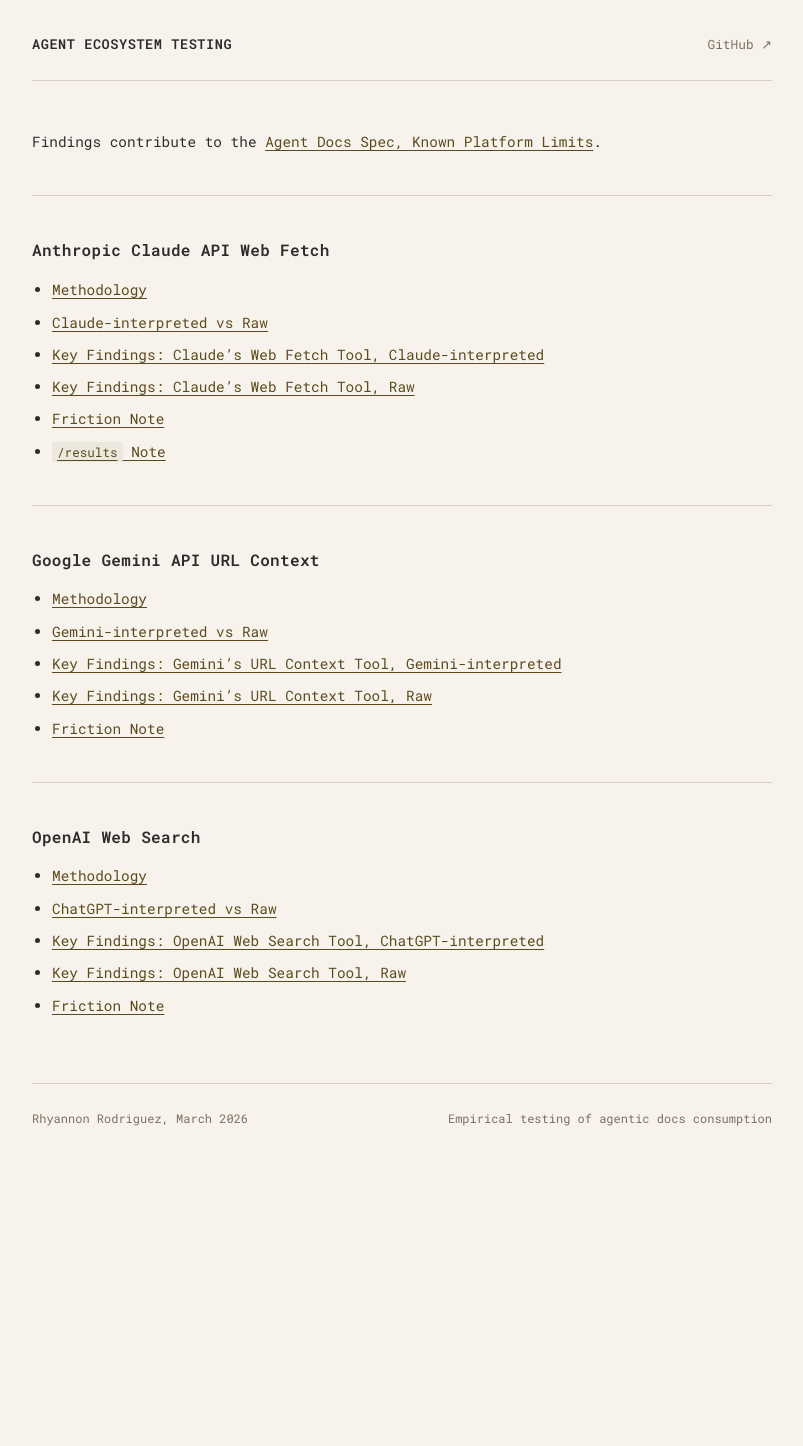
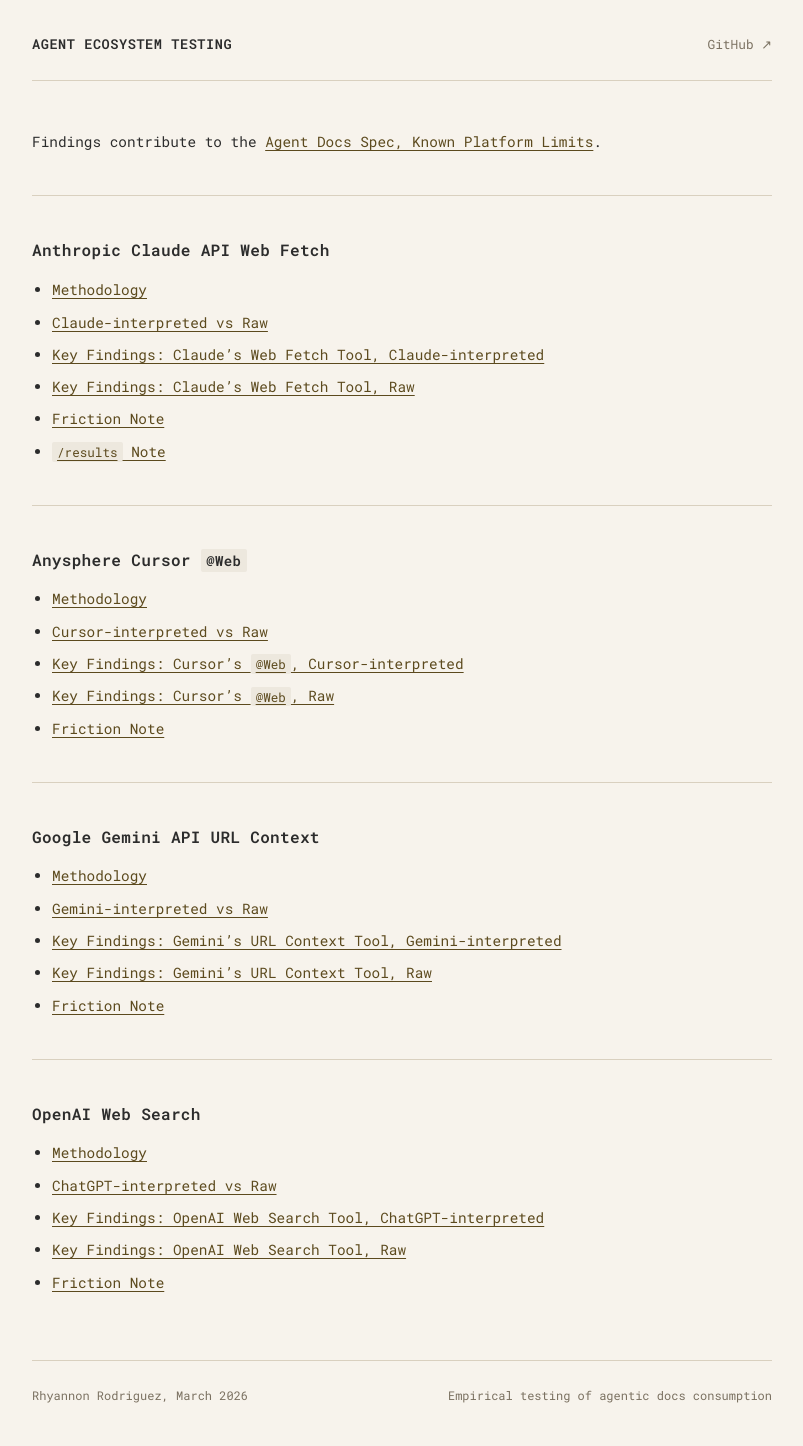
Before and after one commit to rhyannonjoy/agent-ecosystem-testing, a Jekyll site: the page built from index.md, in a window 1280 px wide. Shown: the whole page, without its empty margins (238-1041 px from the left). Built offline with Jekyll 4.4.1, drawn with Linux system fonts in a browser that asks for light colours; before the commit the page ends 1169 px from its top, so only the background shows below that.

Commit message:
docs(cursor): add Cursor skeleton (Issue #15)

```diff
--- a/index.md
+++ b/index.md
@@ -18,6 +18,16 @@
 
 ---
 
+## Anysphere Cursor `@Web`
+
+- [Methodology](/docs/anysphere-cursor/methodology.md)
+- [Cursor-interpreted vs Raw](/docs/anysphere-cursor/cursor-interpreted-vs-raw.md)
+- [Key Findings: Cursor's `@Web`, Cursor-interpreted](/docs/anysphere-cursor/cursor-test-findings.md)
+- [Key Findings: Cursor's `@Web`, Raw](/docs/anysphere-cursor/cursor-test-findings-raw.md)
+- [Friction Note](/docs/anysphere-cursor/friction-note.md)
+
+---
+
 ## Google Gemini API URL Context
 
 - [Methodology](/docs/google-gemini-url-context-tool/methodology.md)
```
Also changed, not shown: docs/anysphere-cursor/cursor-interpreted-vs-raw.md (added, +10 -0 lines), docs/anysphere-cursor/cursor-test-findings-raw.md (added, +11 -0 lines), docs/anysphere-cursor/cursor-test-findings.md (added, +11 -0 lines), docs/anysphere-cursor/friction-note.md (added, +14 -0 lines), docs/anysphere-cursor/methodology.md (added, +10 -0 lines).
